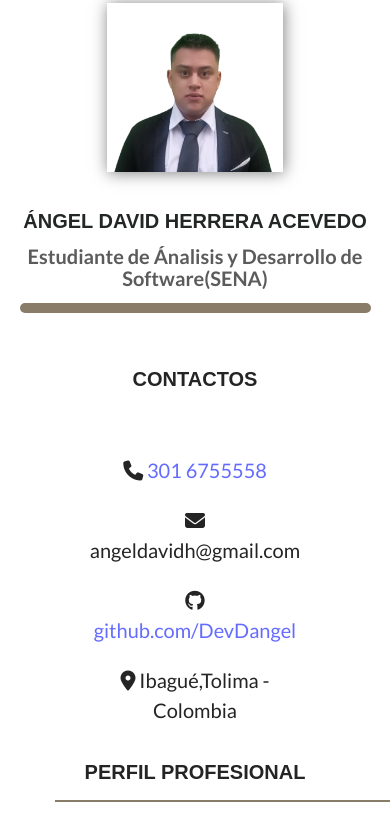
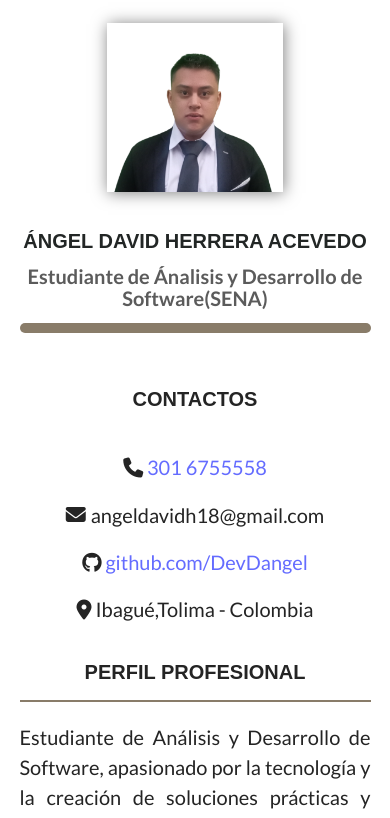
Before and after one commit to DevDangel/Curriculum-react, a React (Vite) app: page / in a window 390 px wide. Shown: the top 818 px of the page. Built offline with nearby package versions, Linux system fonts and the light colour scheme; a web font is replaced by a local one.

Commit message:
curriculum * react

```diff
--- a/src/assets/css/Image.css
+++ b/src/assets/css/Image.css
@@ -5,7 +5,7 @@
     width: 50%;
     height: auto;
 }
-img{
+#img-perfil{
     width: 90%;
     height: 110%;
     box-shadow: 1px 1px 15px  rgba(0, 0, 0, 0.5);
--- a/src/components/Contact.jsx
+++ b/src/components/Contact.jsx
@@ -8,7 +8,7 @@ const Contact = () => {
             <section>
                 <h2 id='contacto'>CONTACTOS</h2><br />
                 <p id='p'><i className="fa-solid fa-phone"></i> <a href="https://wa.link/7p2zmo" target='_blank' title='WhatsApp'>301 6755558</a></p>
-                <p id='p'><i className="fa-solid fa-envelope"></i> angeldavidh@gmail.com</p>
+                <p id='p' className='email'><i className="fa-solid fa-envelope"></i> angeldavidh18@gmail.com</p>
                 <p id='p'><i className="fa-brands fa-github"></i><a href="https://github.com/DevDangel" target='_blank' title='github'> github.com/DevDangel</a></p>
                 <p id='p'><i className="fa-solid fa-location-dot"></i> Ibagué,Tolima - Colombia</p>
             </section>
--- a/src/components/Education.jsx
+++ b/src/components/Education.jsx
@@ -4,7 +4,7 @@ const Education = () => {
         <div className="education">
             <section>
                 <h2 id='educacion'>EDUCACIÓN</h2>
-                <p id='p-e'><span id="span">2024 - Actualidad</span><br />Tecnólogo en Análisis y desarrollo de software</p>
+                <p id='p-e'><span id="span">2024 - Actualidad</span><br />Tecnólogo en Análisis y Desarrollo de Software</p>
                 <p id='p-e'><span id="span">2018 - 2020</span><br />Técnico Criminalistica</p>
                 <p id='p-e'><span id="span">2010 - 2016</span><br />Bachiller Acádemico</p>
             </section>
--- a/src/components/Image.jsx
+++ b/src/components/Image.jsx
@@ -6,7 +6,7 @@ import '../assets/css/Image.css';
 const Image = () =>{
     return (
         <div className="img">
-            <img src={foto} alt=""/>
+            <img id="img-perfil" src={foto} alt=""/>
         </div>
     );
 };
--- a/src/components/Perfil.jsx
+++ b/src/components/Perfil.jsx
@@ -5,7 +5,7 @@ const Perfil = () => {
         <div className="perfil">
             <section>
                 <h1 id='perfil'>PERFIL PROFESIONAL</h1>
-                <div className="line"> </div>
+                <div className="line" id='line-perfil'> </div>
                 <p id='perfil-p'>Estudiante de Análisis y Desarrollo de Software, apasionado por la tecnología y la creación de soluciones prácticas y eficientes. Me destaco por una rápida capacidad de aprendizaje, pensamiento analítico y orientación a resultados. Poseo conocimientos en diversos paradigmas de programación, así como en principios fundamentales del desarrollo de software.
                 Aunque no tengo experiencia laboral formal, mi actitud proactiva y mi enfoque investigativo me motivan a aprender constantemente y a contribuir con soluciones de calidad en cada desafío que asumo.</p>
             </section>
--- a/src/index.css
+++ b/src/index.css
@@ -121,26 +121,42 @@ button:focus-visible {
     width: 100% !important;
     height: 10px !important;
   }
-
   .contact{
       margin-right: 20%;
   }
-
+  #p{
+    margin-top: -1%;
+  }
+  .email{
+    display: flex !important;
+    gap: 5px;
+    justify-content: center;
+    align-items: center;
+    align-content: center;
+    align-self: center;
+  }
   .perfil{
     margin-right: -20%;
+  }
+  #perfil-p{
+    text-align: justify !important;
+    word-spacing: 0px !important;
   }
 
   .education{
     margin-right: 30%;
   }
   #p-e{
-    margin-top: -10%;
+    margin-top: 0%;
   }
   #exp-title{
     margin-left: 20%;
   }
   .line{
     margin-left: 10%;
+  }
+  #line-perfil{
+    margin-left: 0 !important;
   }
   #p-exp{
     width: 100% !important;
@@ -168,8 +184,10 @@ button:focus-visible {
 
   /* Ajustar imágenes */
   .img img {
-    width: 100%;
-    height: 20vh;
+    margin-top: 20px;
+    max-width: 1000%;
+    width: 100% !important;
+    height: 20vh !important;
   }
   .con-title{
     margin-left: 20%;
```
